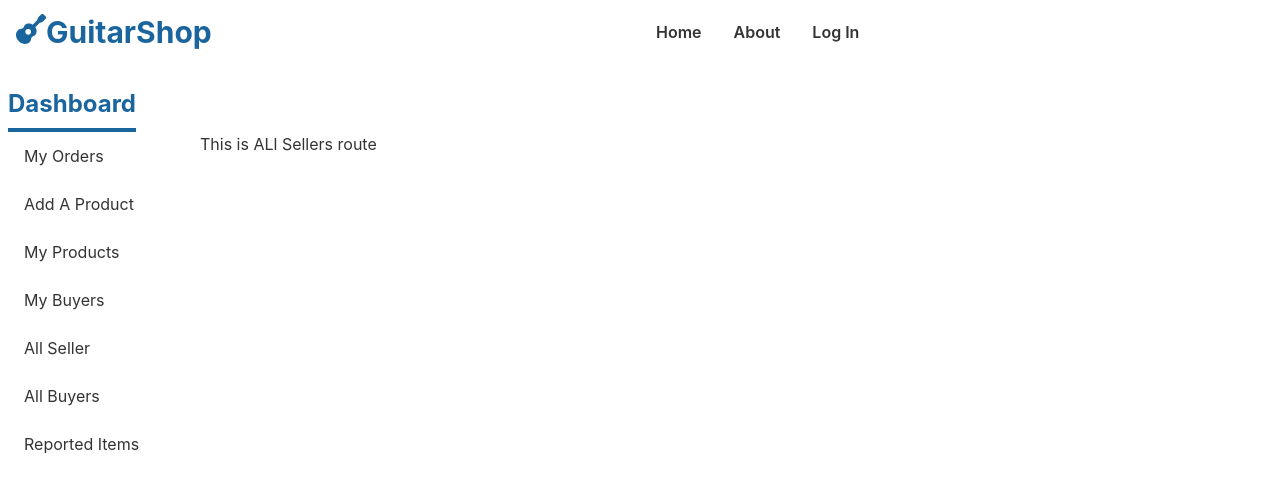
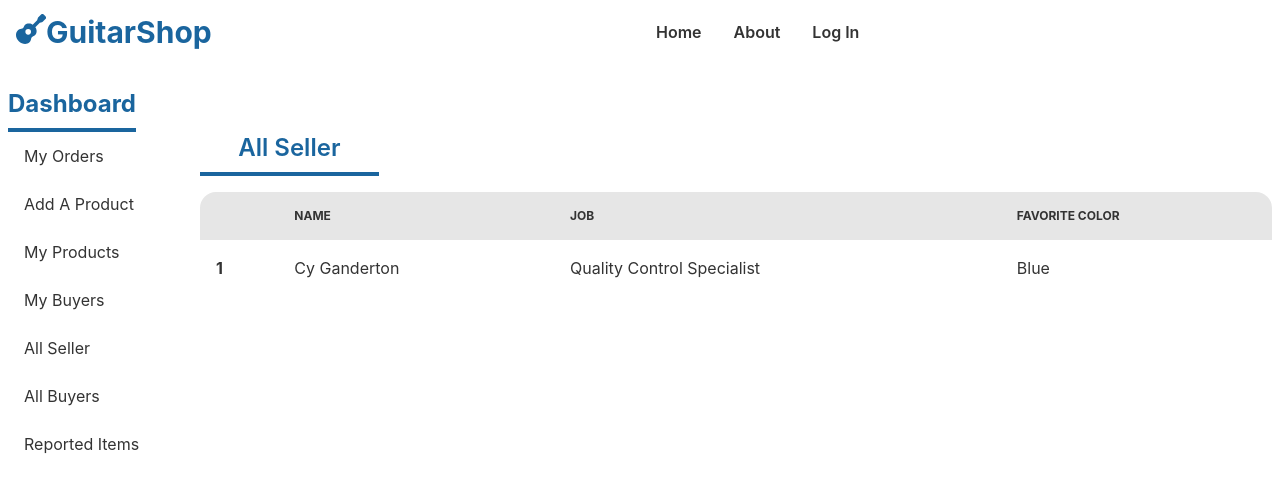
Before and after one commit to zahidhasan0/guiter-shop-client, a React (Create React App) app: page /dashboard/allsellers in a window 1280 px wide. Shown: the top 492 px of the page. Built offline with nearby package versions, Linux system fonts and the light colour scheme; no server answers.

Commit message:
allseller

```diff
--- a/src/Pages/Dashboard/AllSeller/AllSeller.js
+++ b/src/Pages/Dashboard/AllSeller/AllSeller.js
@@ -1,9 +1,39 @@
+import { useQuery } from "@tanstack/react-query";
 import React from "react";
 
 const AllSeller = () => {
+  const { data: allSeller = [] } = useQuery({
+    queryKey: ["allseller"],
+    queryFn: async () => {
+      const res = await fetch("http://localhost:5000/allseller");
+      const data = res.json();
+      return data;
+    },
+  });
+  console.log(allSeller);
   return (
-    <div>
-      <h4>This is ALl Sellers route</h4>
+    <div className="overflow-x-auto">
+      <h2 className="text-2xl font-semibold text-center mb-4 text-primary border-b-4 border-primary pb-2 w-1/6">
+        All Seller
+      </h2>
+      <table className="table table-zebra w-full">
+        <thead>
+          <tr>
+            <th></th>
+            <th>Name</th>
+            <th>Job</th>
+            <th>Favorite Color</th>
+          </tr>
+        </thead>
+        <tbody>
+          <tr>
+            <th>1</th>
+            <td>Cy Ganderton</td>
+            <td>Quality Control Specialist</td>
+            <td>Blue</td>
+          </tr>
+        </tbody>
+      </table>
     </div>
   );
 };
```
